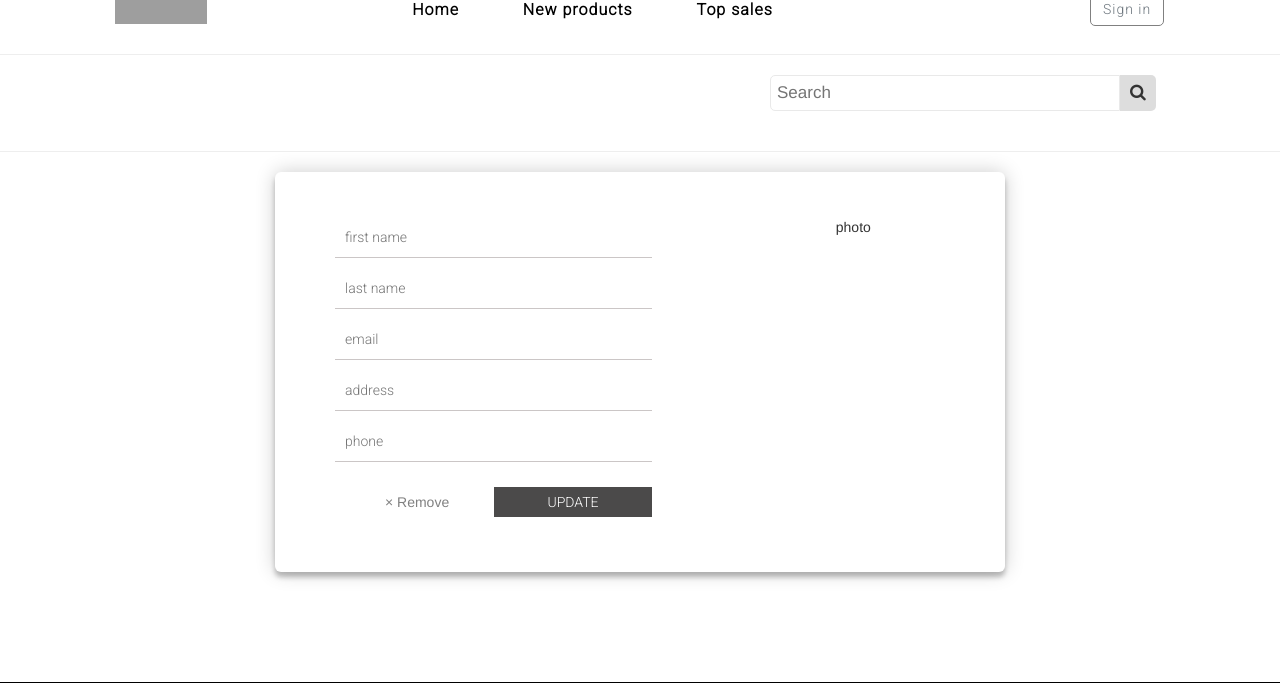
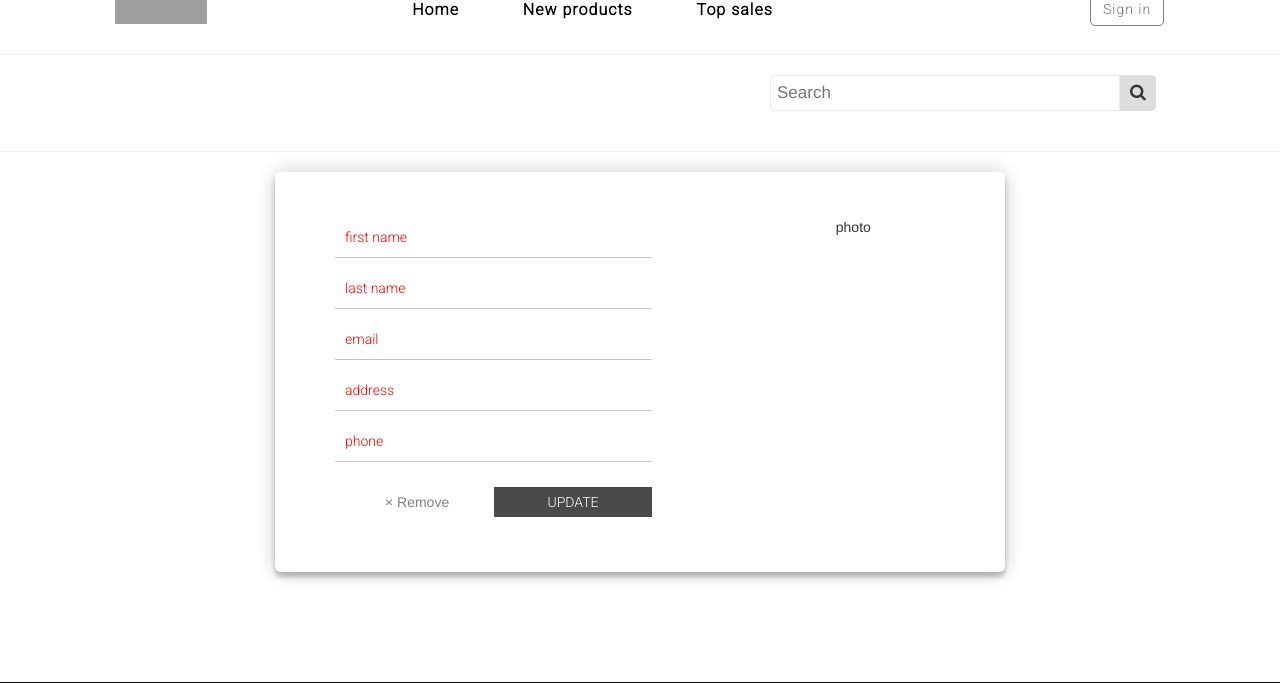
Before and after one commit to CrewSY/PowerSocket, a Django app: page /profile/ in a window 1280 px wide. Shown: the part 43-726 px from the top of the page. Run offline with Django 3.2, Linux system fonts and the light colour scheme; some libraries are stand-ins or nearby versions; grey boxes are pictures that could not be loaded.

Commit message:
Fix not filed fields on profile page

```diff
--- a/main/static/css/profile.css
+++ b/main/static/css/profile.css
@@ -42,6 +42,11 @@
 	margin: 0 0 10px;
 }
 
+input.placeh[type="text"]::-webkit-input-placeholder {color:red;}
+input.placeh[type="text"]::-moz-placeholder          {color:red;}
+input.placeh[type="text"]:-moz-placeholder           {color:red;}
+input.placeh[type="text"]:-ms-input-placeholder     {color:red;}
+
 .update-btn {
   font-family: "Roboto", sans-serif;
   text-transform: uppercase;
--- a/main/templates/main/profile.html
+++ b/main/templates/main/profile.html
@@ -16,11 +16,11 @@
 					<div class="form">
 						<div class="col-sm-8">
 	        		<form class="profile-form" method="post" action="{% url 'login' %}">
-	            	<input type="text" {% if first_name %} placeholder="{{ user.first_name }}" {% else %} placeholder="first name" {% endif %} name="firstname"/>
-	            	<input type="text" {% if user.last_name %} placeholder="{{ user.last_name }}" {% else %} placeholder="last name" {% endif %} name="lastname"/>
-					<input type="text" {% if user.email %} placeholder="{{ user.email }}" {% else %} placeholder="email" {% endif %}  name="email" />
-					<input type="text" {% if user.userprofile.address %} placeholder="{{ user.userprofile.address }}" {% else %} placeholder="address" {% endif %} name="address" />
-					<input type="text" {% if user.userprofile.phone %} placeholder="{{ user.userprofile.phone_number }}"  {% else %} placeholder="phone" {% endif %} name="phone" />
+	            	<input type="text" {% if first_name %} placeholder="{{ user.first_name }}" {% else %} placeholder="first name" class="placeh" {% endif %} name="firstname"/>
+	            	<input type="text" {% if user.last_name %} placeholder="{{ user.last_name }}" {% else %} placeholder="last name" class="placeh" {% endif %} name="lastname"/>
+					<input type="text" {% if user.email %} placeholder="{{ user.email }}" {% else %} placeholder="email" class="placeh" {% endif %}  name="email" />
+					<input type="text" {% if user.userprofile.address %} placeholder="{{ user.userprofile.address }}" {% else %} placeholder="address" class="placeh" {% endif %} name="address" />
+					<input type="text" {% if user.userprofile.phone %} placeholder="{{ user.userprofile.phone_number }}"  {% else %} placeholder="phone" class="placeh" {% endif %} name="phone" />
 					<button class="btn-remove" type="submit">&times; Remove</button>
 	            	<button type="submit" class="update-btn" value="update">update</button>
 	            	<input type="hidden" name="next" value="{{ next }}" />
```
